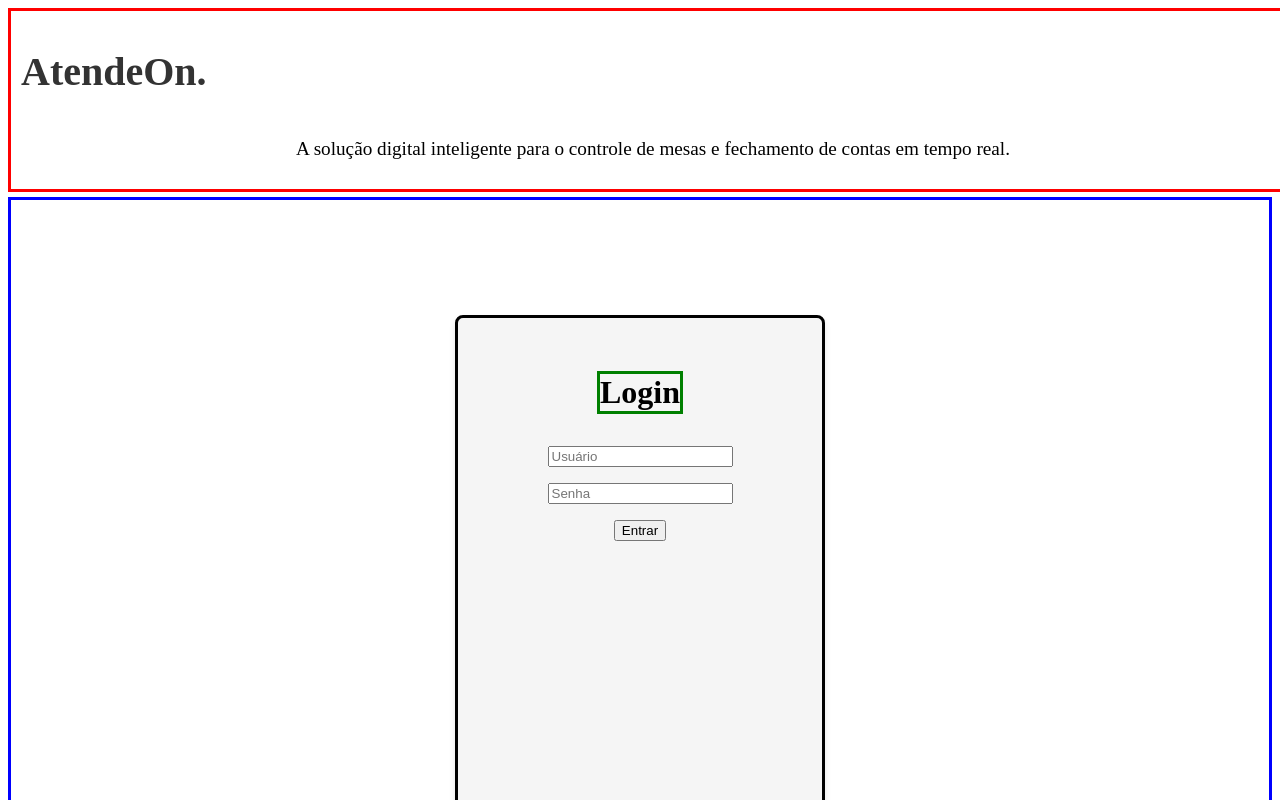
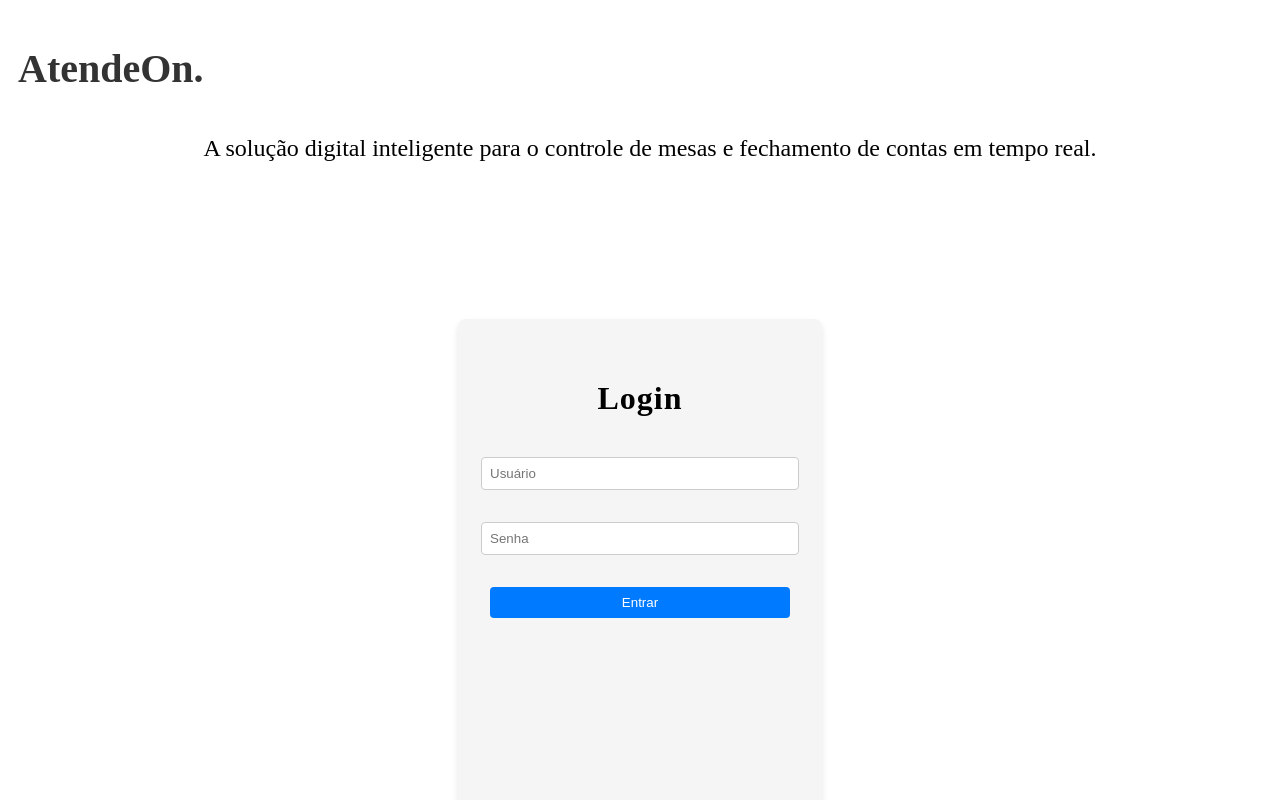
Before and after one commit to Negoedd-Dev/ComandasOnline, a React app in the folder frontend/: page / in a window 1280 px wide. Shown: the top 800 px of the page. Built offline with nearby package versions, Linux system fonts and the light colour scheme; the HTML template or start-up script is replaced by a standard one.

Commit message:
Finalizada a tela de login.

```diff
--- a/frontend/src/pages/login/TelaLogin.css
+++ b/frontend/src/pages/login/TelaLogin.css
@@ -5,17 +5,6 @@
   justify-content: center;
   align-items: center;
   height: 100vh;
-
-  border: 3px solid blue;
-}
-
-.login-title {
-  margin-bottom: 6rem;
-  font-size: 2rem;
-  font-weight: bold;
-  margin-bottom: 1rem;
-
-  border: 3px solid green;
 }
 
 .login-form {
@@ -30,6 +19,31 @@
   border-radius: 8px;
   box-shadow: 0 4px 6px rgba(0, 0, 0, 0.1);
   gap: 1rem;
+}
 
-  border: 3px black solid;
+.login-title {
+  margin-bottom: 6rem;
+  font-size: 2rem;
+  font-weight: bold;
+  margin-bottom: 1rem;
+  letter-spacing: 1px;
+  padding: 0.5rem 1rem;
 }
+
+input {
+  width: 100%;
+  padding: 0.5rem;
+  margin-bottom: 1rem;
+  border: 1px solid #ccc;
+  border-radius: 4px;
+}
+
+.login-button {
+  width: 100%;
+  padding: 0.5rem;
+  background-color: #007bff;
+  color: white;
+  border: none;
+  border-radius: 4px;
+  cursor: pointer;
+}
--- a/frontend/src/styles/header.css
+++ b/frontend/src/styles/header.css
@@ -5,8 +5,6 @@
   width: 100%;
   padding: 10px;
   background: transparent;
-
-  border: 3px solid red;
 }
 
 .cabecalho .logo {
@@ -20,5 +18,5 @@
   align-self: center;
   width: 100%;
   margin-top: 1rem;
-  font-size: 1.2rem;
+  font-size: 1.5rem;
 }
```
